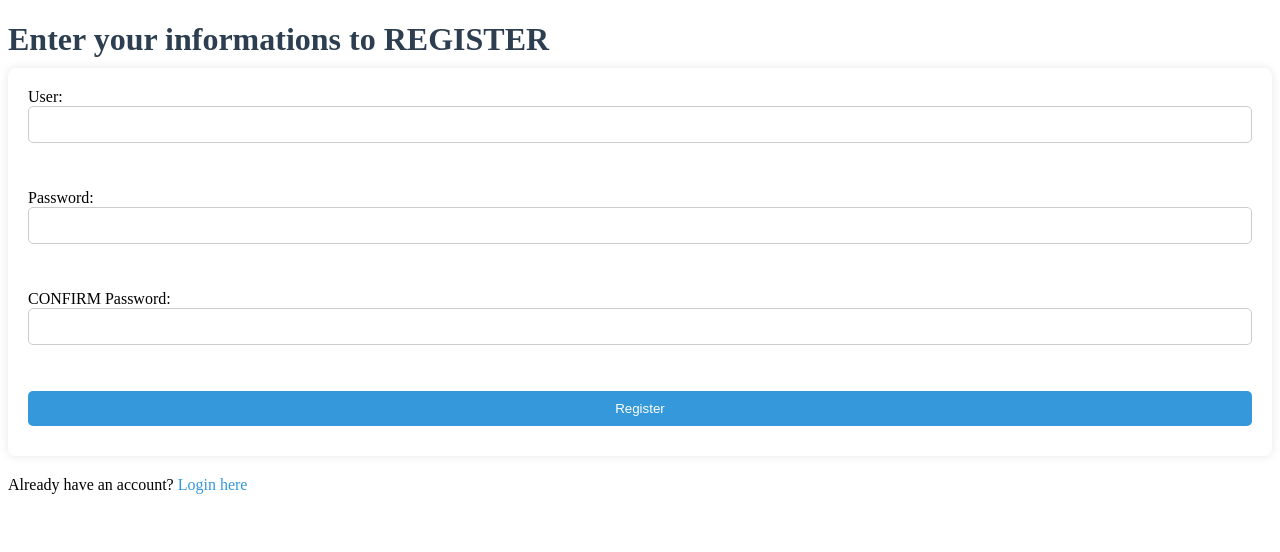
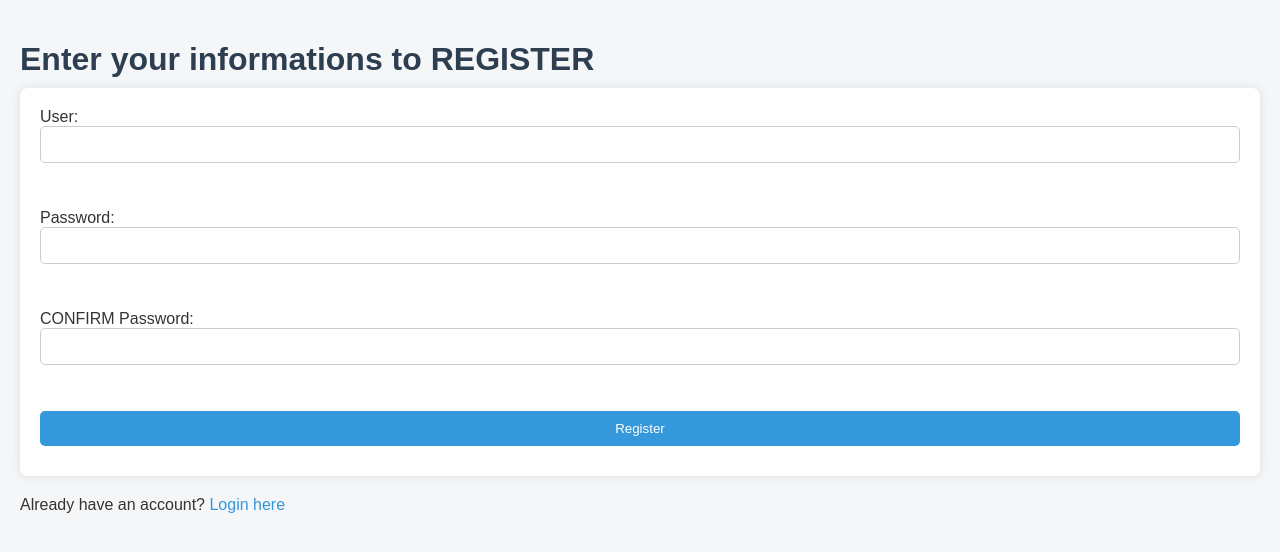
Before and after one commit to SoultaneRaqi/phpSimpleProject, a PHP site: page /signup.php in a window 1280 px wide. Shown: the top 552 px of the page. Run offline with PHP 8.4, Linux system fonts and the light colour scheme.

Commit message:
Update style.css

```diff
--- a/style.css
+++ b/style.css
@@ -1,4 +1,4 @@
-<<<<<<< HEAD
+
 /* style.css */
 
 body {
@@ -81,87 +81,3 @@ a:hover {
 img {
     border-radius: 4px;
 }
-=======
-/* style.css */
-
-body {
-    font-family: Arial, sans-serif;
-    background-color: #f4f6f8;
-    margin: 0;
-    padding: 20px;
-    color: #333;
-}
-
-h1, h2 {
-    color: #2c3e50;
-    margin-bottom: 10px;
-}
-
-form {
-    background: #fff;
-    padding: 20px;
-    margin-bottom: 20px;
-    border-radius: 8px;
-    box-shadow: 0 0 10px rgba(0, 0, 0, 0.1);
-}
-
-input[type="text"],
-input[type="email"],
-input[type="number"],
-input[type="password"],
-input[type="file"],
-button {
-    display: block;
-    margin-bottom: 10px;
-    padding: 10px;
-    width: 100%;
-    border-radius: 5px;
-    border: 1px solid #ccc;
-    box-sizing: border-box;
-}
-
-button {
-    background-color: #3498db;
-    color: white;
-    border: none;
-    cursor: pointer;
-}
-
-button:hover {
-    background-color: #2980b9;
-}
-
-table {
-    width: 100%;
-    border-collapse: collapse;
-    background: white;
-    border-radius: 8px;
-    overflow: hidden;
-    margin-top: 20px;
-}
-
-th, td {
-    padding: 10px;
-    text-align: left;
-    border-bottom: 1px solid #ddd;
-}
-
-th {
-    background-color: #2c3e50;
-    color: white;
-}
-
-a {
-    color: #3498db;
-    text-decoration: none;
-    margin-right: 10px;
-}
-
-a:hover {
-    text-decoration: underline;
-}
-
-img {
-    border-radius: 4px;
-}
->>>>>>> 56f9b5c (Initial commit)
```
